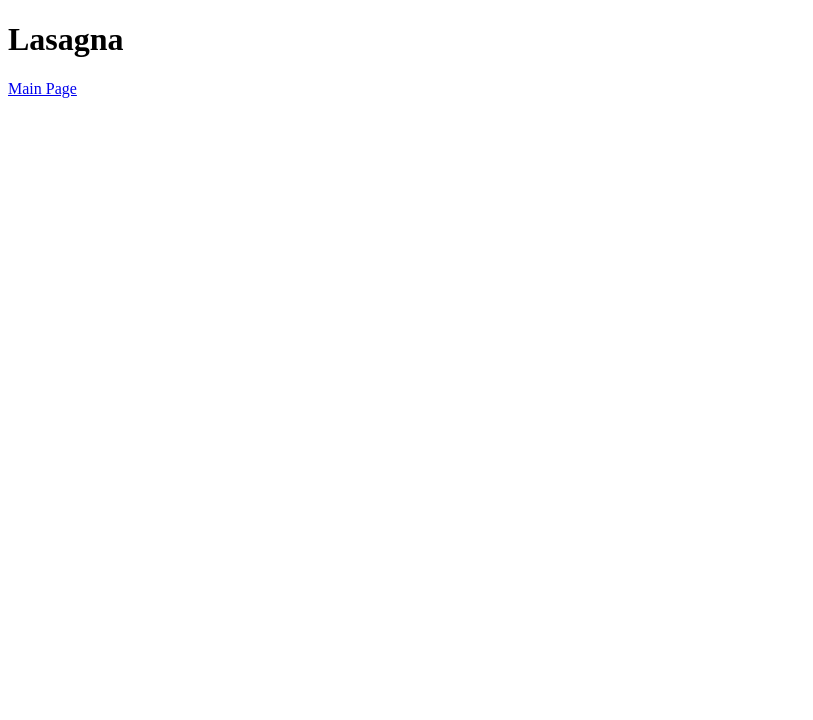
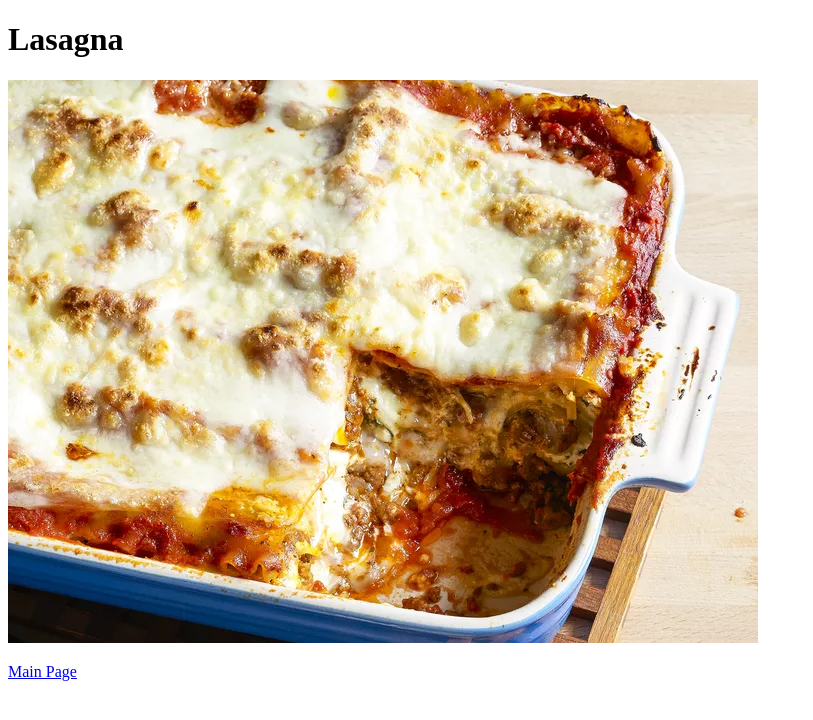
Before and after one commit to Sun-Troll/odin-recipes, a plain HTML site: page recipes/lasagna.html in a window 1280 px wide. Shown: the whole page, without its empty margins (0-813 px from the left). Drawn offline with Linux system fonts and the light colour scheme.

Commit message:
Add Lasagna image
Add image to lasagna recipe and place the link back to main page
into separate paragraph.

```diff
--- a/recipes/lasagna.html
+++ b/recipes/lasagna.html
@@ -6,6 +6,11 @@
     </head>
     <body>
         <h1>Lasagna</h1>
-        <a href="../index.html">Main Page</a>
+        <p>
+            <img src="../images/lasagna.webp" alt="Lasagna dish on table">
+        </p>
+        <p>
+            <a href="../index.html">Main Page</a>
+        </p>
     </body>
 </html>
```
Also changed, not shown: images/lasagna.webp (added).
